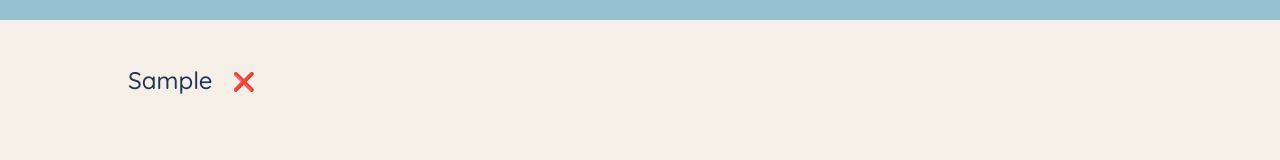
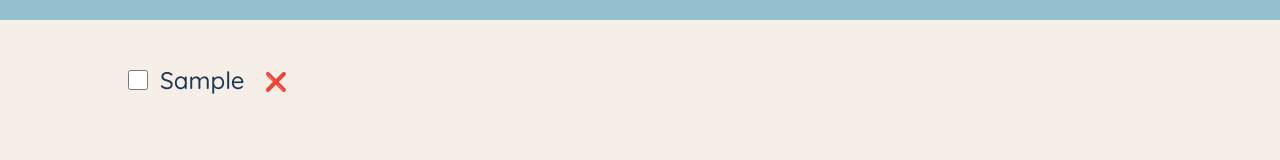
Before and after one commit to lunadiotic/gocheck-src, a React (Create React App) app: page / in a window 1280 px wide. Both pictures are taken after typing "Sample" into the empty fields and a click on the button "ADD". Shown: the part 228-388 px from the top of the page. Built offline with nearby package versions, Linux system fonts and the light colour scheme.

Commit message:
ubah item: operasi immutable data

```diff
--- a/src/App.js
+++ b/src/App.js
@@ -11,11 +11,23 @@ export default function App() {
     setItems((items) => items.filter((item) => item.id !== id));
   }
 
+  function handleToggleItem(id) {
+    setItems((items) =>
+      items.map((item) =>
+        item.id === id ? { ...item, done: !item.done } : item
+      )
+    );
+  }
+
   return (
     <div className="app">
       <Logo />
       <Form onAddItem={handleAddItem} />
-      <CheckList items={items} onDeleteItem={handleDeleteItem} />
+      <CheckList
+        items={items}
+        onDeleteItem={handleDeleteItem}
+        onToggleItem={handleToggleItem}
+      />
       <Stats />
     </div>
   );
@@ -65,21 +77,30 @@ function Form({ onAddItem }) {
   );
 }
 
-function CheckList({ items, onDeleteItem }) {
+function CheckList({ items, onDeleteItem, onToggleItem }) {
   return (
     <div className="list">
       <ul>
         {items.map((item) => (
-          <Item item={item} onDeleteItem={onDeleteItem} />
+          <Item
+            item={item}
+            onDeleteItem={onDeleteItem}
+            onToggleItem={onToggleItem}
+          />
         ))}
       </ul>
     </div>
   );
 }
 
-function Item({ item, onDeleteItem }) {
+function Item({ item, onDeleteItem, onToggleItem }) {
   return (
     <li>
+      <input
+        type="checkbox"
+        value={item.done}
+        onChange={() => onToggleItem(item.id)}
+      />
       <span style={item.done ? { textDecoration: "line-through" } : {}}>
         {item.title}
       </span>
```
